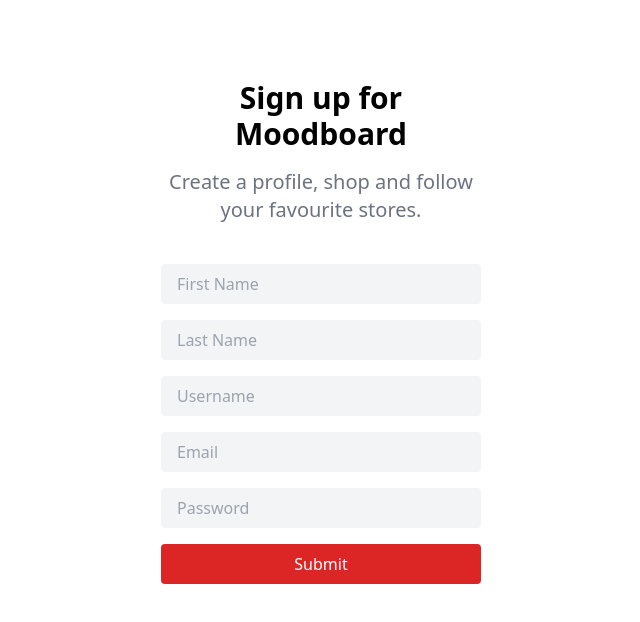
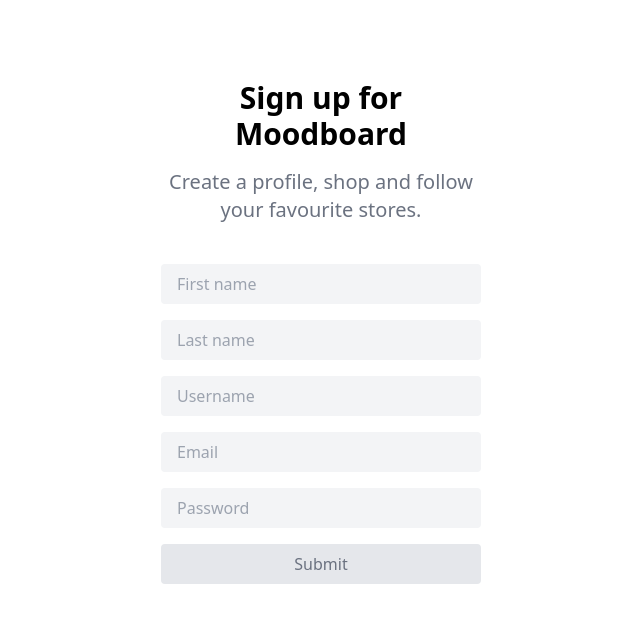
Before and after one commit to rayanabdirahman/moodboard-client, a Next.js app: page /account/signup in a window 1280 px wide. Shown: the top 622 px of the page, without its empty margins (319-959 px from the left). Built offline with nearby package versions, Linux system fonts and the light colour scheme.

Commit message:
add Yup for form validation

```diff
--- a/components/Button/index.tsx
+++ b/components/Button/index.tsx
@@ -7,7 +7,7 @@
 
 const Button: React.FC<Props> = ({ children, ...props }) => (
   <button
-    className="bg-red-600 hover:bg-red-700 text-white rounded w-full py-2  mb-4"
+    className="bg-red-600 disabled:bg-gray-200 hover:bg-red-700 text-white disabled:text-gray-500 rounded w-full py-2 mb-4 disabled:cursor-not-allowed"
     {...props}
   >
     {children}
--- a/components/Input/index.tsx
+++ b/components/Input/index.tsx
@@ -1,9 +1,16 @@
 import React from "react";
 
-type Props = React.HTMLProps<HTMLInputElement>;
+type Props = React.HTMLProps<HTMLInputElement> & {
+  errorMessage?: string;
+};
 
-const Input: React.FC<Props> = (props) => (
-  <input className="bg-gray-100 rounded w-full py-2 px-4 mb-4" {...props} />
+const Input: React.FC<Props> = ({ errorMessage, ...props }) => (
+  <div className="flex flex-col w-full mb-4">
+    <input className="bg-gray-100 rounded py-2 px-4" {...props} />
+    {errorMessage && (
+      <span className="text-sm text-red-600">{errorMessage}</span>
+    )}
+  </div>
 );
 
 export default Input;
--- a/containers/signin/components/SignInForm.tsx
+++ b/containers/signin/components/SignInForm.tsx
@@ -2,21 +2,24 @@
 import { Formik } from "formik";
 import Input from "../../../components/Input";
 import Button from "../../../components/Button";
+import { SignInValidationSchema } from "../../../validation/AccountValidation";
 
 const SignInForm: React.FC = () => {
   return (
     <Formik
       initialValues={{ email: "", password: "" }}
+      validationSchema={SignInValidationSchema}
       onSubmit={(values) => console.log("form values: ", values)}
     >
       {(formik) => (
-        <form onSubmit={formik.handleSubmit}>
+        <form className="w-full" onSubmit={formik.handleSubmit}>
           <Input
             type="email"
             name="email"
             placeholder="Email"
             onChange={formik.handleChange}
             value={formik.values.email}
+            errorMessage={formik.errors.email}
           />
           <Input
             type="password"
@@ -24,8 +27,9 @@
             placeholder="Password"
             onChange={formik.handleChange}
             value={formik.values.password}
+            errorMessage={formik.errors.password}
           />
-          <Button>Submit</Button>
+          <Button disabled={!formik.isValid || !formik.dirty}>Submit</Button>
         </form>
       )}
     </Formik>
--- a/containers/signup/components/SignUpForm.tsx
+++ b/containers/signup/components/SignUpForm.tsx
@@ -2,6 +2,7 @@
 import { Formik } from "formik";
 import Input from "../../../components/Input";
 import Button from "../../../components/Button";
+import { SignUpValidationSchema } from "../../../validation/AccountValidation";
 
 const SignUpForm: React.FC = () => {
   return (
@@ -13,23 +14,26 @@
         email: "",
         password: "",
       }}
+      validationSchema={SignUpValidationSchema}
       onSubmit={(values) => console.log("form values: ", values)}
     >
       {(formik) => (
-        <form onSubmit={formik.handleSubmit}>
+        <form className="w-full" onSubmit={formik.handleSubmit}>
           <Input
             type="text"
             name="first_name"
-            placeholder="First Name"
+            placeholder="First name"
             onChange={formik.handleChange}
             value={formik.values.first_name}
+            errorMessage={formik.errors.first_name}
           />
           <Input
             type="text"
             name="last_name"
-            placeholder="Last Name"
+            placeholder="Last name"
             onChange={formik.handleChange}
             value={formik.values.last_name}
+            errorMessage={formik.errors.last_name}
           />
           <Input
             type="text"
@@ -37,6 +41,7 @@
             placeholder="Username"
             onChange={formik.handleChange}
             value={formik.values.username}
+            errorMessage={formik.errors.username}
           />
           <Input
             type="email"
@@ -44,6 +49,7 @@
             placeholder="Email"
             onChange={formik.handleChange}
             value={formik.values.email}
+            errorMessage={formik.errors.email}
           />
           <Input
             type="password"
@@ -51,8 +57,9 @@
             placeholder="Password"
             onChange={formik.handleChange}
             value={formik.values.password}
+            errorMessage={formik.errors.password}
           />
-          <Button>Submit</Button>
+          <Button disabled={!formik.isValid || !formik.dirty}>Submit</Button>
         </form>
       )}
     </Formik>
--- a/package.json
+++ b/package.json
@@ -12,7 +12,8 @@
     "formik": "^2.2.9",
     "next": "12.1.5",
     "react": "18.0.0",
-    "react-dom": "18.0.0"
+    "react-dom": "18.0.0",
+    "yup": "^0.32.11"
   },
   "devDependencies": {
     "@types/node": "17.0.27",
--- /dev/null
+++ b/validation/AccountValidation.ts
@@ -0,0 +1,18 @@
+import * as Yup from "yup";
+
+export const SignInValidationSchema = Yup.object().shape({
+  email: Yup.string().email("Invalid email").required("Email required"),
+  password: Yup.string()
+    .required("Password required")
+    .min(8, "Password is too short - must be 8 characters minimum"),
+});
+
+export const SignUpValidationSchema = Yup.object().shape({
+  first_name: Yup.string().required("First name required"),
+  last_name: Yup.string().required("Last name required"),
+  username: Yup.string().required("Username required"),
+  email: Yup.string().email("Invalid email").required("Email required"),
+  password: Yup.string()
+    .required("Password required")
+    .min(8, "Password is too short - must be 8 characters minimum"),
+});
```
Also changed, not shown: 1 other file (tests, documents, lock files or other folders).
